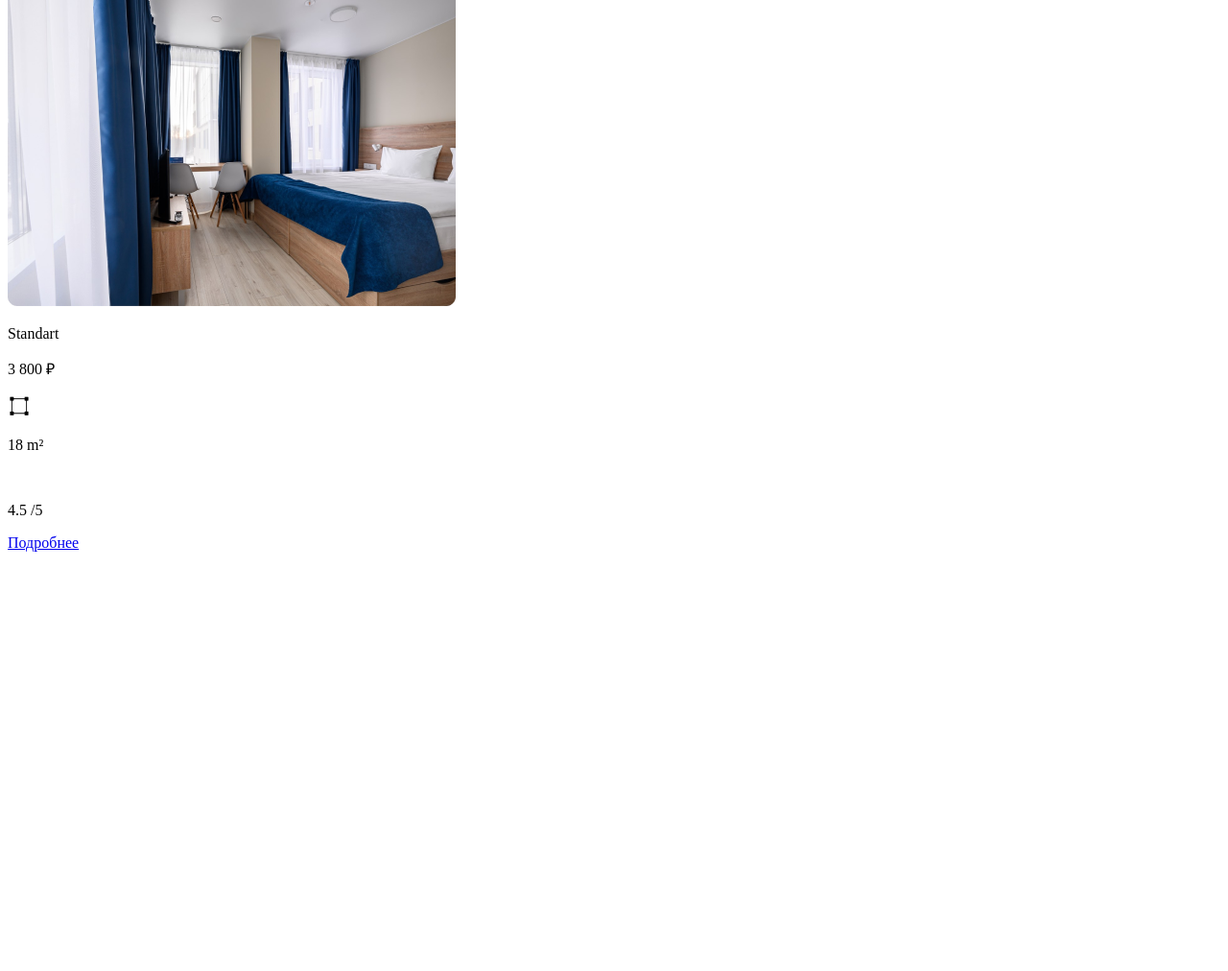
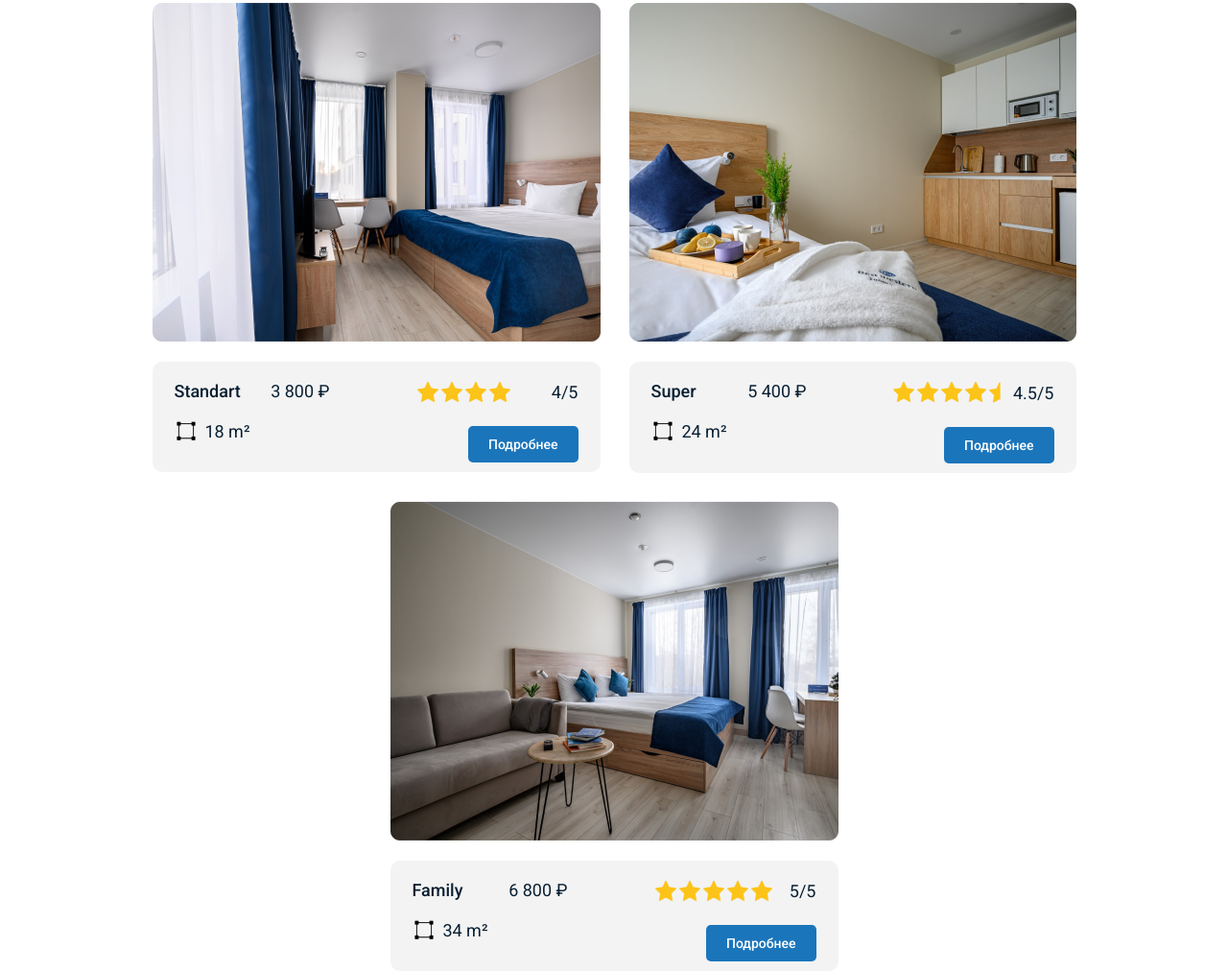
Before and after one commit to FlipS17/Solace-premium-hotel, a website built with Vite: page index.html in a window 1280 px wide. Shown: the part 101-1113 px from the top of the page at 96% size. Before the commit the page ends 800 px from the top, so only its background shows below. Built offline with nearby package versions, Linux system fonts and the light colour scheme.

Commit message:
feat : section done without mobile version

```diff
--- a/index.html
+++ b/index.html
@@ -3,11 +3,13 @@
 	<head>
 		<meta charset="UTF-8" />
 		<meta name="viewport" content="width=device-width, initial-scale=1.0" />
+		<link rel="stylesheet" href="./src/scss/style.scss" />
 		<title>Solace</title>
 	</head>
 	<body>
+		<div id="app">
 			<section class="rooms">
-			<h1 class="rooms__title">Номера</h1>
+				<h2 class="rooms__title">Номера</h2>
 				<div class="rooms__cards-container">
 					<div class="rooms__card">
 						<img
@@ -17,24 +19,104 @@
 						/>
 						<div class="rooms__card-description">
 							<div class="rooms__card-info">
-							<div class="room__card-about">
+								<div class="rooms__card-about">
 									<p class="rooms__card-name-room">Standart</p>
 									<p class="rooms__card-cost">3 800 ₽</p>
 								</div>
-							<div class="room__card-area">
+								<div class="rooms__card-area">
 									<img
-									class="room__card-area-image"
+										class="rooms__card-area-image"
 										src="./src/assets/icons/area-icon.png"
 										alt=""
 									/>
-								<p class="room__card-area-amount">18 m²</p>
+									<p class="rooms__card-area-amount">18 m²</p>
 								</div>
 							</div>
 
-						<div class="rooms_card-statistic">
-							<div class="rooms_card-statistic-amount">
-								<img class="rooms__card-statistic-image" src="" alt="" />
-								<p class="rooms__card-statistic-mark">4.5 /5</p>
+							<div class="rooms__card-statistic">
+								<div class="rooms__card-statistic-amount">
+									<img
+										class="rooms__card-statistic-image"
+										src="./src/assets/icons/4stars.png"
+										alt=""
+									/>
+									<p class="rooms__card-statistic-mark">4/5</p>
+								</div>
+								<a href="#" class="button rooms__card-statistic-button"
+									>Подробнее</a
+								>
+							</div>
+						</div>
+					</div>
+
+					<div class="rooms__card">
+						<img
+							class="rooms__card-image"
+							src="./src/assets/images/super-room.png"
+							alt=""
+						/>
+						<div class="rooms__card-description">
+							<div class="rooms__card-info">
+								<div class="rooms__card-about">
+									<p class="rooms__card-name-room">Super</p>
+									<p class="rooms__card-cost">5 400 ₽</p>
+								</div>
+								<div class="rooms__card-area">
+									<img
+										class="rooms__card-area-image"
+										src="./src/assets/icons/area-icon.png"
+										alt=""
+									/>
+									<p class="rooms__card-area-amount">24 m²</p>
+								</div>
+							</div>
+
+							<div class="rooms__card-statistic">
+								<div class="rooms__card-statistic-amount">
+									<img
+										class="rooms__card-statistic-image"
+										src="./src/assets/icons/4.5stars.png"
+										alt=""
+									/>
+									<p class="rooms__card-statistic-mark">4.5/5</p>
+								</div>
+								<a href="#" class="button rooms__card-statistic-button"
+									>Подробнее</a
+								>
+							</div>
+						</div>
+					</div>
+
+					<div class="rooms__card">
+						<img
+							class="rooms__card-image"
+							src="./src/assets/images/family-room.png"
+							alt=""
+						/>
+						<div class="rooms__card-description">
+							<div class="rooms__card-info">
+								<div class="rooms__card-about">
+									<p class="rooms__card-name-room">Family</p>
+									<p class="rooms__card-cost">6 800 ₽</p>
+								</div>
+								<div class="rooms__card-area">
+									<img
+										class="rooms__card-area-image"
+										src="./src/assets/icons/area-icon.png"
+										alt=""
+									/>
+									<p class="rooms__card-area-amount">34 m²</p>
+								</div>
+							</div>
+
+							<div class="rooms__card-statistic">
+								<div class="rooms__card-statistic-amount">
+									<img
+										class="rooms__card-statistic-image"
+										src="./src/assets/icons/5stars.png"
+										alt=""
+									/>
+									<p class="rooms__card-statistic-mark">5/5</p>
 								</div>
 								<a href="#" class="button rooms__card-statistic-button"
 									>Подробнее</a
@@ -44,6 +126,7 @@
 					</div>
 				</div>
 			</section>
+		</div>
 		<script type="module" src="/src/js/main.js"></script>
 	</body>
 </html>
--- /dev/null
+++ b/src/scss/base.scss
@@ -0,0 +1,9 @@
+* {
+	margin: 0;
+	padding: 0;
+	box-sizing: border-box;
+}
+#app {
+	@extend %container;
+	margin: 0 auto;
+}
--- a/src/scss/fonts.scss
+++ b/src/scss/fonts.scss
@@ -1,21 +1,28 @@
+@use 'variables.scss';
 @import url('https://fonts.googleapis.com/css2?family=Roboto:wght@400;500;700;900&display=swap');
-@use 'variables.scss';
 
 @mixin text-body($font-size, $font-weight, $color) {
 	font-size: $font-size;
 	font-weight: $font-weight;
 	color: $color;
+	font-family: Roboto, sans-serif;
 }
 
 @mixin text-body-link {
 	@include text-body(25px, 500, variables.$title-color);
 }
 @mixin section-title {
-	@include text-body(38px, 700, variables.$title-color, 100%);
+	@include text-body(38px, 700, variables.$title-color);
+}
+@mixin card-text {
+	@include text-body(18px, 400, variables.$card-text);
 }
 @mixin room-card-text {
-	@include text-body(18px, 400, variables.$card-text, 166%);
+	@include text-body(18px, 400, variables.$title-color);
+}
+@mixin room-card-name {
+	@include text-body(18px, 500, variables.$title-color);
 }
 @mixin button-text {
-	@include text-body(16px, 500, variables.$white-color, 100%);
+	@include text-body(16px, 500, variables.$white-color);
 }
--- a/src/scss/mixins.scss
+++ b/src/scss/mixins.scss
@@ -1,5 +1,9 @@
 @use 'variables.scss';
 @use 'fonts.scss';
+%container {
+	max-width: 1500px;
+	width: 100%;
+}
 
 @mixin buttons {
 	color: variables.$white-color;
@@ -20,3 +24,10 @@
 		transition: 0.5s ease;
 	}
 }
+@mixin description-area {
+	background-color: rgba(variables.$descriprion-area, 0.4);
+	display: flex;
+	justify-content: space-between;
+	padding: 20px 23px 10px;
+	border-radius: 10px;
+}
--- a/src/scss/section-rooms.scss
+++ b/src/scss/section-rooms.scss
@@ -1,35 +1,74 @@
+@use '/src/scss/fonts.scss';
+@use '/src/scss/variables.scss';
+@use '/src/scss/mixins.scss';
 .rooms {
 	&__title {
+		@include fonts.section-title;
+		margin-bottom: 60px;
+		text-align: center;
+		padding: 0 20px;
 	}
 	&__cards-container {
+		display: flex;
+		flex-wrap: wrap;
+		column-gap: 30px;
+		row-gap: 30px;
+		justify-content: center;
 	}
 	&__card {
 		&-image {
+			margin-bottom: 17px;
 		}
 		&-description {
+			@include mixins.description-area;
 		}
 		&-info {
 		}
 		&-about {
+			width: 162px;
+			display: flex;
+			justify-content: space-between;
+			align-items: center;
+			text-align: center;
+			margin-bottom: 19px;
 		}
 		&-name-room {
+			@include fonts.room-card-name;
 		}
 		&-cost {
+			@include fonts.room-card-text;
 		}
 		&-area {
+			display: flex;
+			justify-content: space-between;
+			align-items: center;
+			text-align: center;
+			width: 79px;
 			&-image {
 			}
 			&-amount {
+				@include fonts.room-card-text;
 			}
 		}
 		&-statistic {
 			&-amount {
+				display: flex;
+				justify-content: space-between;
+				width: 169px;
+				align-items: center;
+				margin-bottom: 24px;
 			}
+
 			&-image {
 			}
 			&-mark {
+				@include fonts.room-card-text;
 			}
 			&-button {
+				@include mixins.buttons;
+				font-size: 14px;
+				padding: 10px 20px;
+				float: right;
 			}
 		}
 	}
--- a/src/scss/style.scss
+++ b/src/scss/style.scss
@@ -1,4 +1,7 @@
-@import 'variables.scss';
+@import 'base.scss';
+@import 'mixins.scss';
+@import 'fonts.scss';
+@import 'section-rooms';
 
 #app {
 	width: 100%;
--- a/src/scss/variables.scss
+++ b/src/scss/variables.scss
@@ -5,6 +5,7 @@ $black-color: #000000;
 $gray-color: #d9d9d9;
 $card-shadow: rgba(197, 197, 197, 0.25);
 $card-text: #757683;
+$descriprion-area: #e2e2e2;
 
 // *! breakepoints
 $vp-m-mobile: 366px;
```
Also changed, not shown: src/assets/icons/4.5stars.png (added), src/assets/icons/4stars.png (added), src/assets/icons/5stars.png (added). Lines whose indentation alone changed are shown as unchanged.
